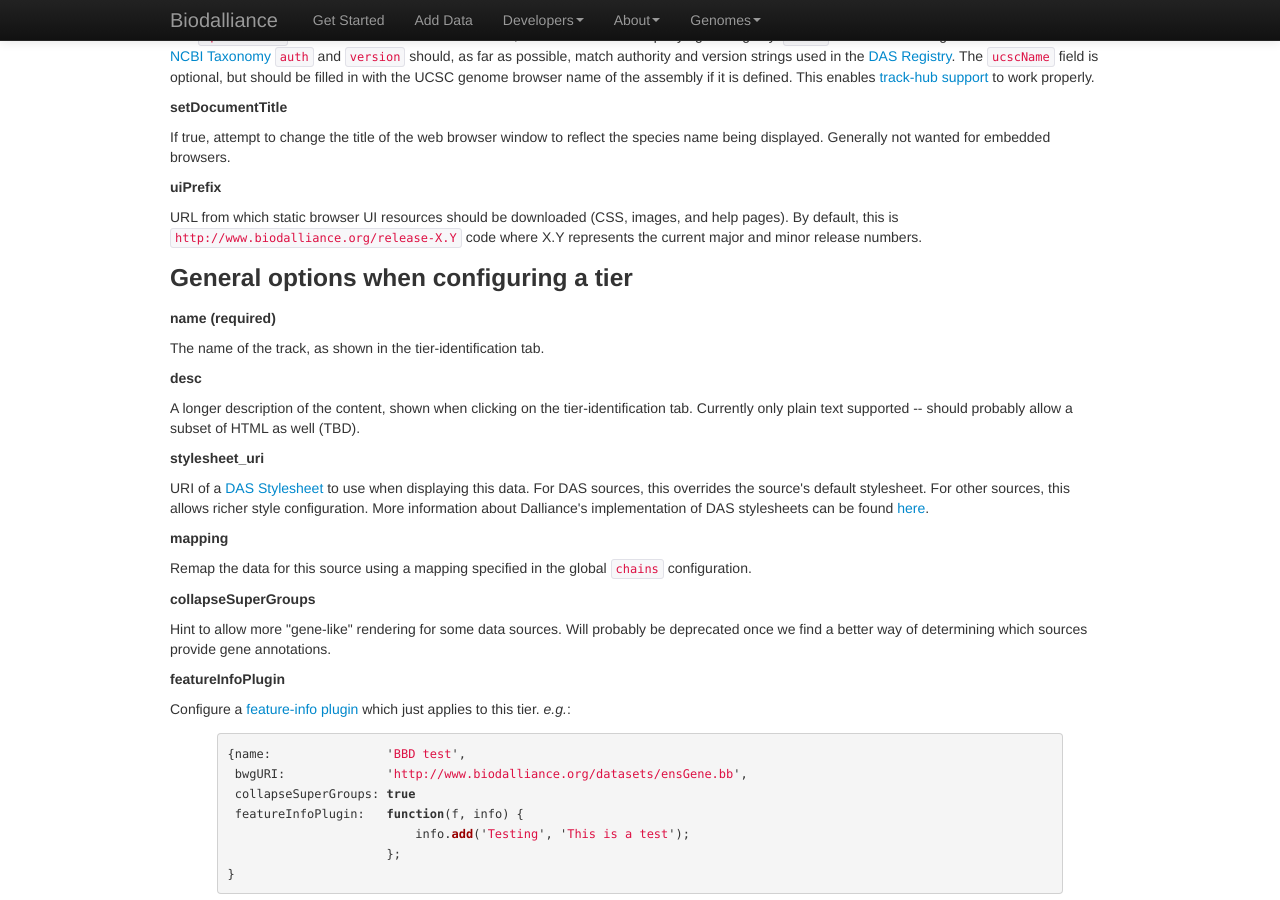
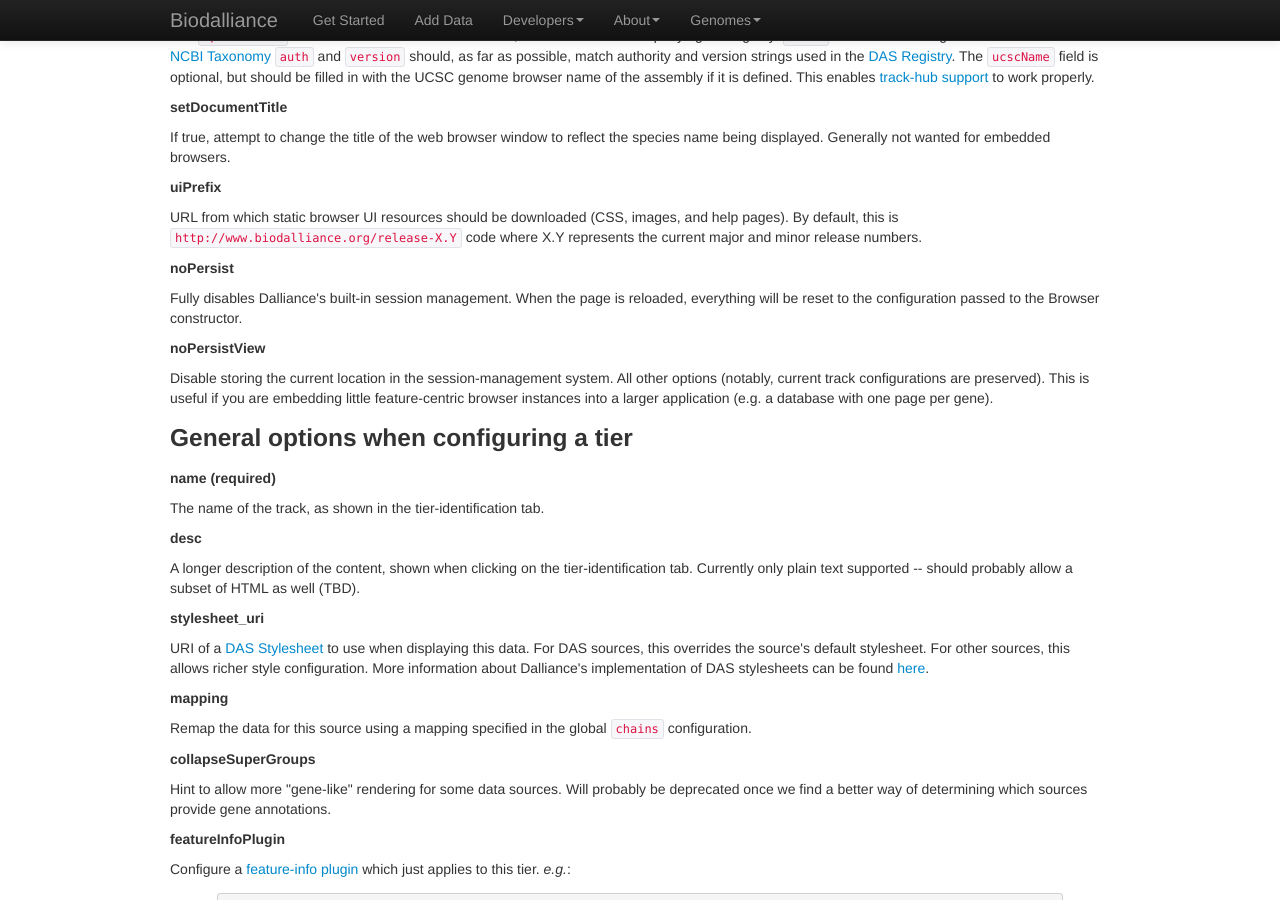
Before and after one commit to biodalliance/dalliance-web, a Jekyll site: the page built from config.html, in a window 1280 px wide and 900 px high, scrolled down 663 px. Built offline with Jekyll 4.4.1, drawn with Linux system fonts in a browser that asks for light colours; some of the changed text lies outside the part shown.

Commit message:
Updates for 0.11

```diff
--- a/config.html
+++ b/config.html
@@ -58,6 +58,17 @@ URL from which static browser UI resources should be downloaded (CSS, images, an
 pages).  By default, this
 is <code>http://www.biodalliance.org/release-X.Y</code> code where X.Y represents the
 current major and minor release numbers.
+
+<h5>noPersist</h5>
+
+Fully disables Dalliance's built-in session management.  When the page is reloaded, everything will be
+reset to the configuration passed to the Browser constructor.
+
+<h5>noPersistView</h5>
+
+Disable storing the current location in the session-management system.  All other options (notably,
+current track configurations are preserved).  This is useful if you are embedding little feature-centric
+browser instances into a larger application (e.g. a database with one page per gene).
 
 <h3>General options when configuring a tier</h3>
 
@@ -162,6 +173,18 @@ URI of a BAM file to access.  <i>e.g.</i>
 Explicitly specify the URI for the BAM index (.bam.bai) file.  If not specified, Dalliance tries appending '.bai' to the value
 of the <code>bamURI</code> parameter.
 
+<h3>Configuring a Tabix source</h3>
+
+Dalliance can access Tabix-indexed flatfiles.  Currently, the only payload type supported is VCF, but other
+formats may be added in future.
+
+{%highlight javascript%}
+{name: "Variants",
+ uri: "http://server/myfile.vcf.gz",
+ tier_type: 'tabix',
+ payload: 'vcf'}
+{%endhighlight%}
+
 <h3><a id='jbrowse-rest'>Configuring a JBrowse-REST track</a></h3>
 
 {%highlight javascript%}
```
